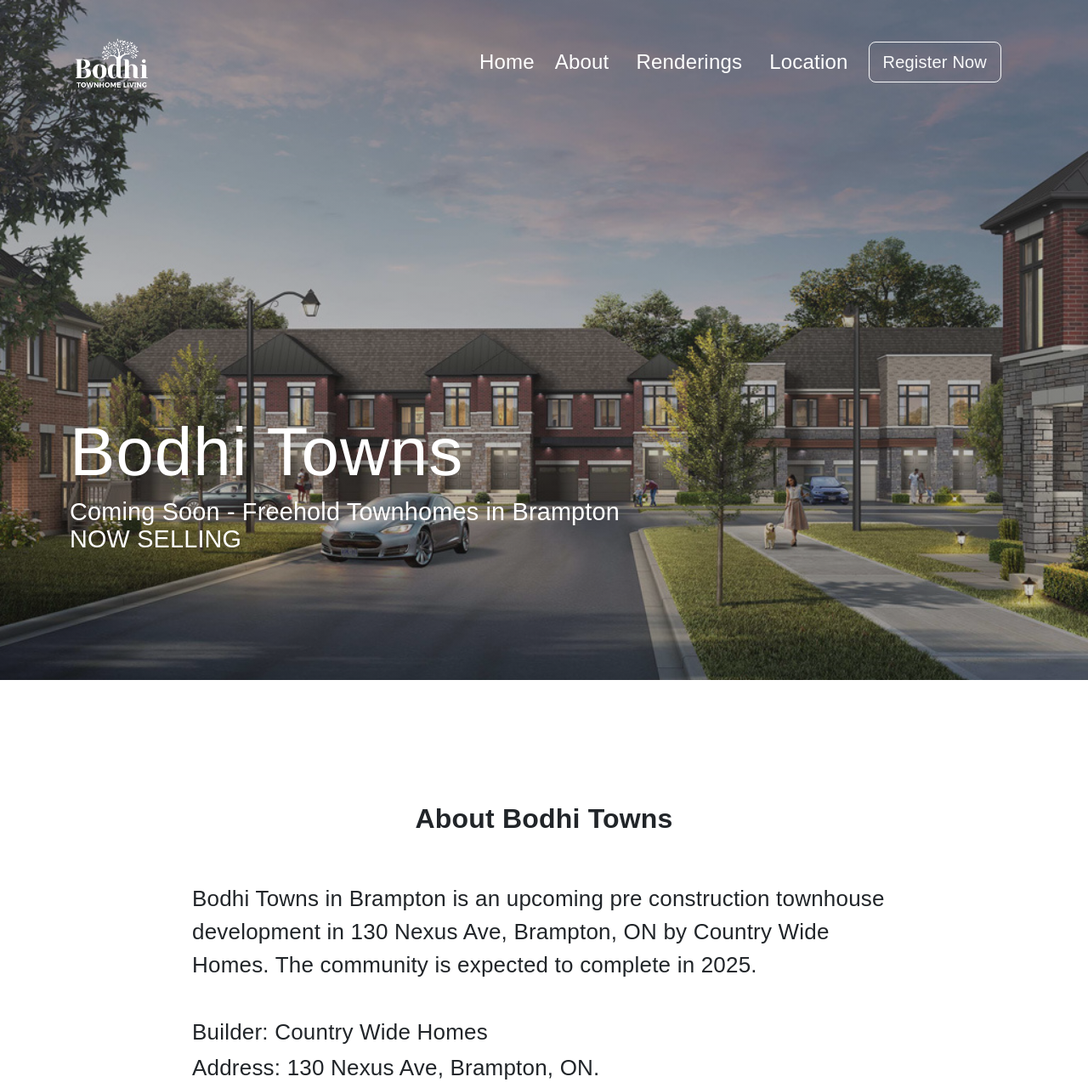
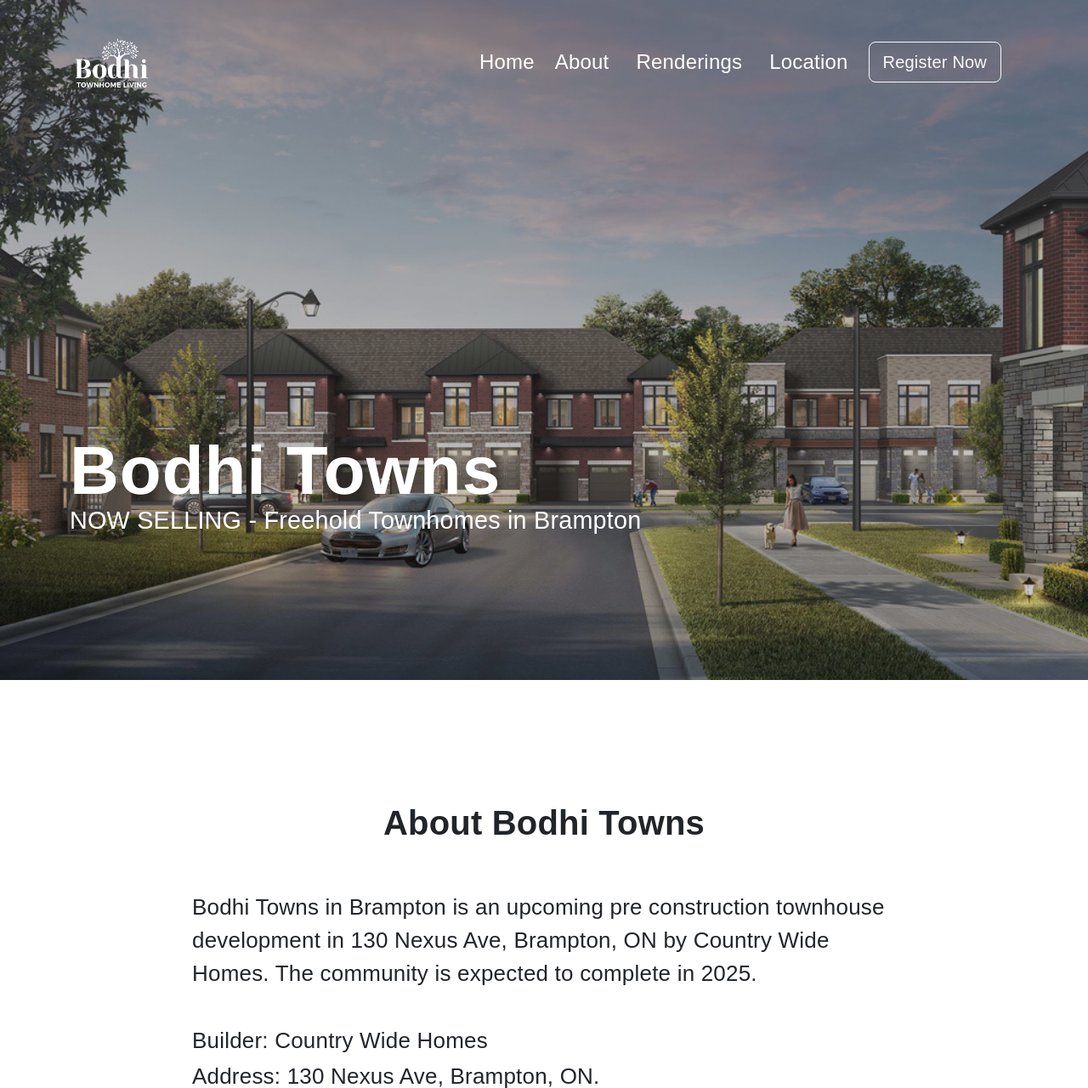
Before and after one commit to udbhavghimire/bodhitowns, a PHP site: page / in a window 1280 px wide. Shown: the top 1280 px of the page at 85% size. Run offline with PHP 8.4, Linux system fonts and the light colour scheme; some libraries are stand-ins or nearby versions; some web fonts are replaced.

Commit message:
hero section

```diff
--- a/css/style.css
+++ b/css/style.css
@@ -194,7 +194,7 @@
 
 .main-titlee {
     font-size: 5rem;
-    font-weight: 500;
+    font-weight: 700 !important;
     color: #ffffff;
     line-height: 0.95;
     letter-spacing: 1px;
--- a/index.php
+++ b/index.php
@@ -113,7 +113,7 @@
                 <div >
                 <h1 class="main-titlee pb-0  mb-0 mt-2 mt-md-0" data-aos="fade-up" data-aos-duration="2000" data-aos-delay="50">Bodhi Towns</span>
                 </h1>
-                <p class=" headline-textt mt-0 pt-3 text-white" data-aos="fade-up" data-aos-duration="2000" data-aos-delay="50">Coming Soon - Freehold Townhomes in Brampton <br>NOW SELLING</p>
+                <p class=" headline-textt mt-0 pt-1 text-white" data-aos="fade-up" data-aos-duration="2000" data-aos-delay="50">NOW SELLING - Freehold Townhomes in Brampton</p>
                 </div>
             </div>
         </div>
@@ -121,7 +121,7 @@
 
     <section class=" py-md-5" id = "about">
         <div class="container mt-5" data-aos="fade-up" data-aos-duration="2000" data-aos-delay="50">
-            <h2 class=" main-title pt-md-5 pb-5  fw-bold ps-3 ps-md-0 d-flex justify-content-center d-flex justify-content-center align-items-center text-center">About Bodhi Towns</h2>
+            <h2 class=" main-title pt-md-5 pb-5  fw-bold ps-3 ps-md-0 d-flex justify-content-center align-items-center text-center fs-1">About Bodhi Towns</h2>
             <p class=" pb-3 px-3 textt d-flex justify-content-center align-items-center">Bodhi Towns in Brampton is an upcoming pre construction townhouse development in 130 Nexus Ave, Brampton, ON by Country Wide Homes. The community is expected to complete in 2025.
             <div class="list  textt  pt-2 px-3">
                                 <p class="mybot pb-md-0 pb-0 ">
```
